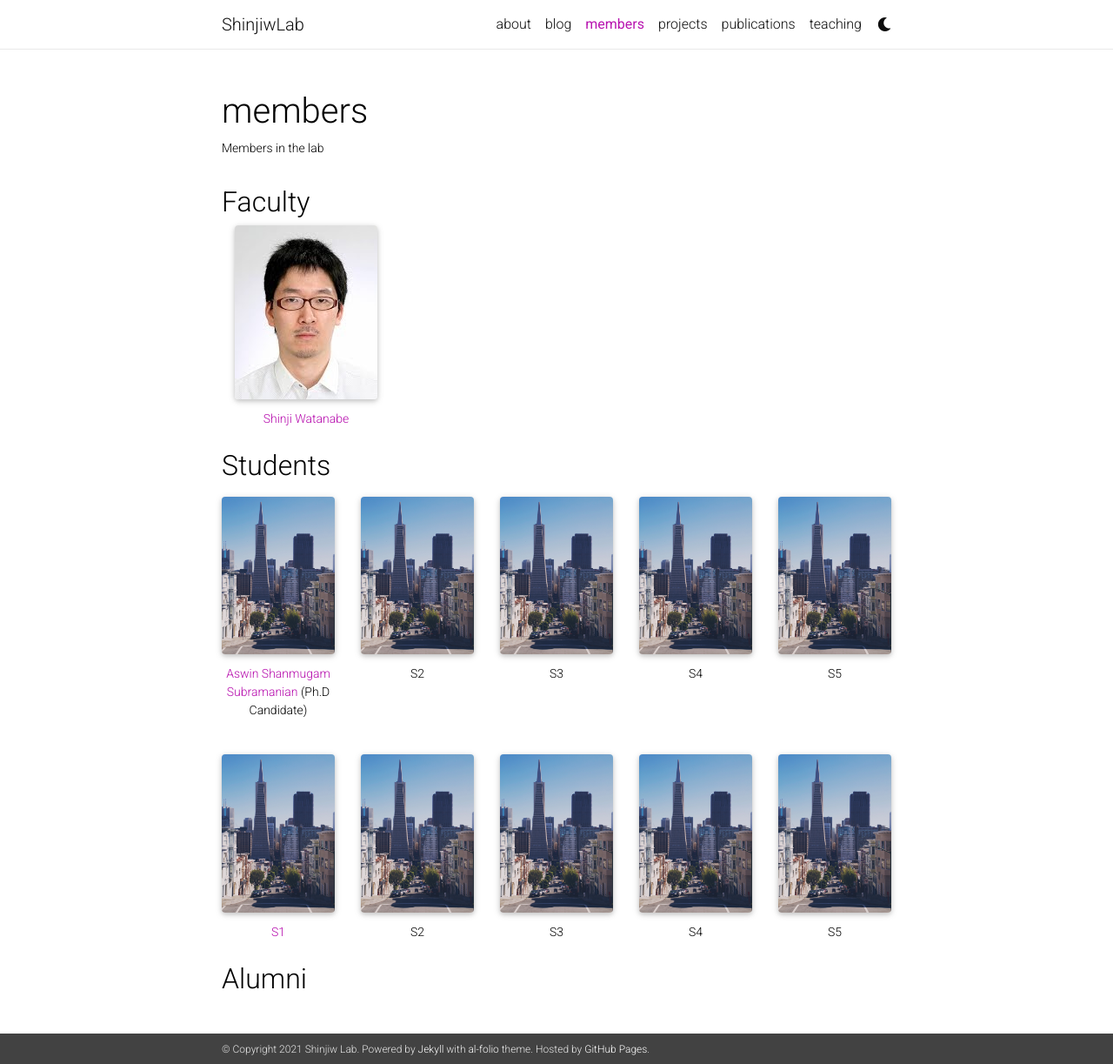
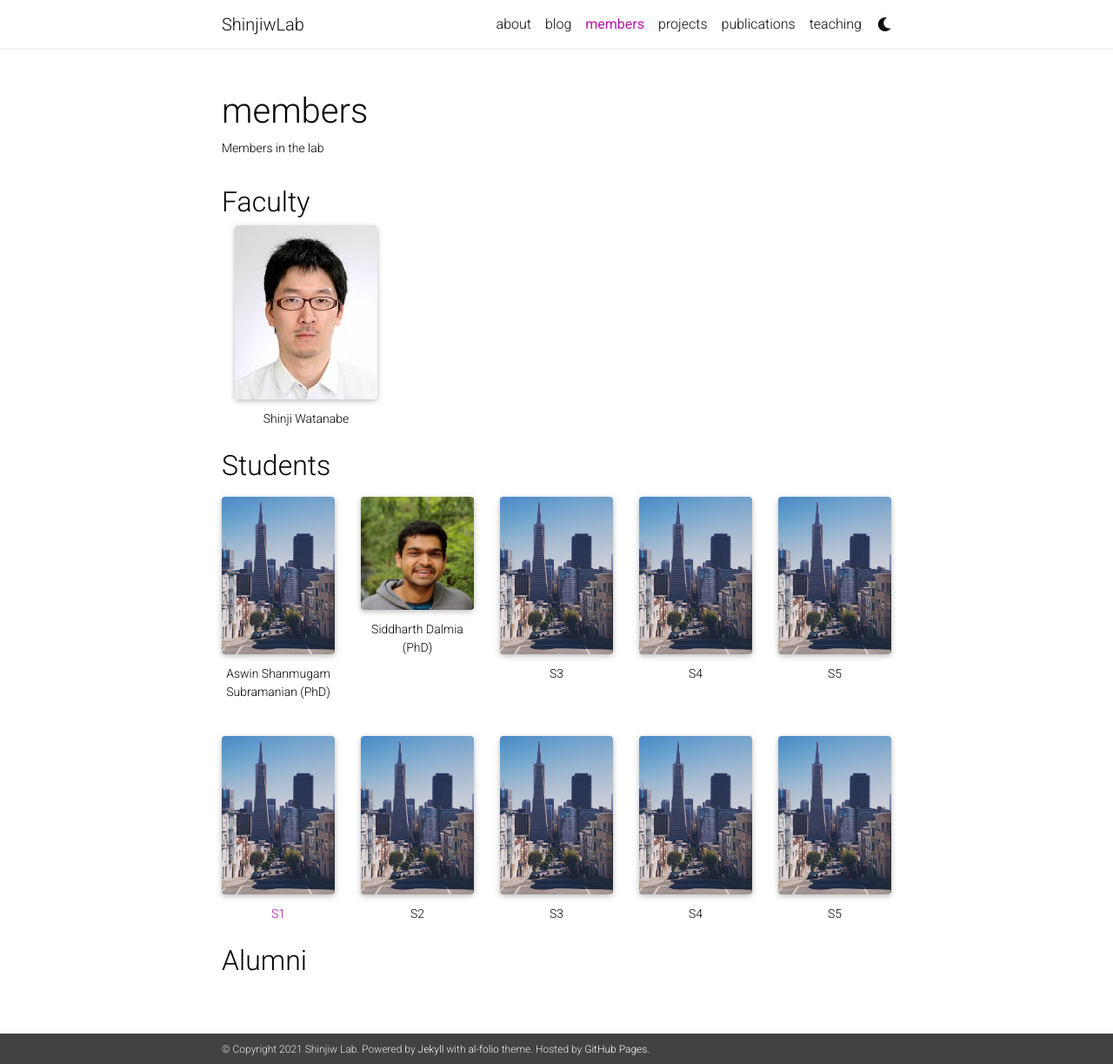
Before and after one commit to shinjiwlab/shinjiwlab.github.io, a Jekyll site: the page built from _pages/members.md, in a window 1280 px wide and 1223 px high. Shown: the whole window at 87% size. Built offline with Jekyll 4.4.1, drawn with Linux system fonts in a browser that asks for light colours; nearby versions of some CDN libraries; a style sheet for code colours, icons or effects is not loaded.

Commit message:
small format changes and test add student

```diff
--- a/_pages/members.md
+++ b/_pages/members.md
@@ -13,7 +13,7 @@
         <img class="img-fluid rounded z-depth-1" src="{{ site.baseurl }}/assets/img/prof_pic.jpg">
     </a>
     <div class="caption">
-        <a href="https://sites.google.com/view/shinjiwatanabe">Shinji Watanabe</a>
+        Shinji Watanabe
     </div>
 </div>
 
@@ -26,13 +26,15 @@
         <img class="img-fluid rounded z-depth-1" src="{{ site.baseurl }}/assets/img/11.jpg">
     </a>
         <div class="caption">
-            <a href="https://sas91.github.io/">Aswin Shanmugam Subramanian</a> (Ph.D Candidate)
+            Aswin Shanmugam Subramanian (PhD)
         </div>
     </div>
     <div class="col-sm mt-3 mt-md-0">
-        <img class="img-fluid rounded z-depth-1" src="{{ site.baseurl }}/assets/img/11.jpg">
+	<a href="https://www.cs.cmu.edu/~sdalmia">
+        <img class="img-fluid rounded z-depth-1" src="{{ site.baseurl }}/assets/img/sid.jpg">
+    </a>
         <div class="caption">
-            S2
+            Siddharth Dalmia (PhD)
         </div>
     </div>
     <div class="col-sm mt-3 mt-md-0">
```
Also changed, not shown: assets/img/sid.jpg (added).
